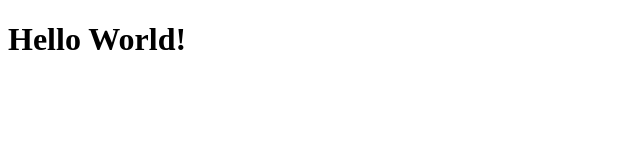
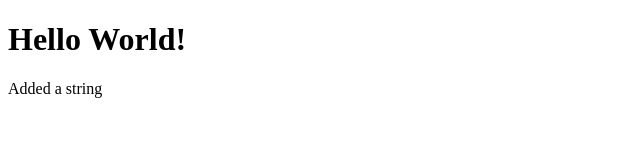
Before and after one commit to cvoorber/ppoddemo, a plain HTML site: page index.html in a window 1280 px wide. Shown: the whole page, without its empty margins (0-640 px from the left). Drawn offline with Linux system fonts and the light colour scheme.

Commit message:
That time that I forgot the commit message

```diff
--- a/index.html
+++ b/index.html
@@ -5,5 +5,6 @@
 </head>
 <body>
 	<h1>Hello World!</h1>
+	<p>Added a string</p>
 </body>
 </html>
```
